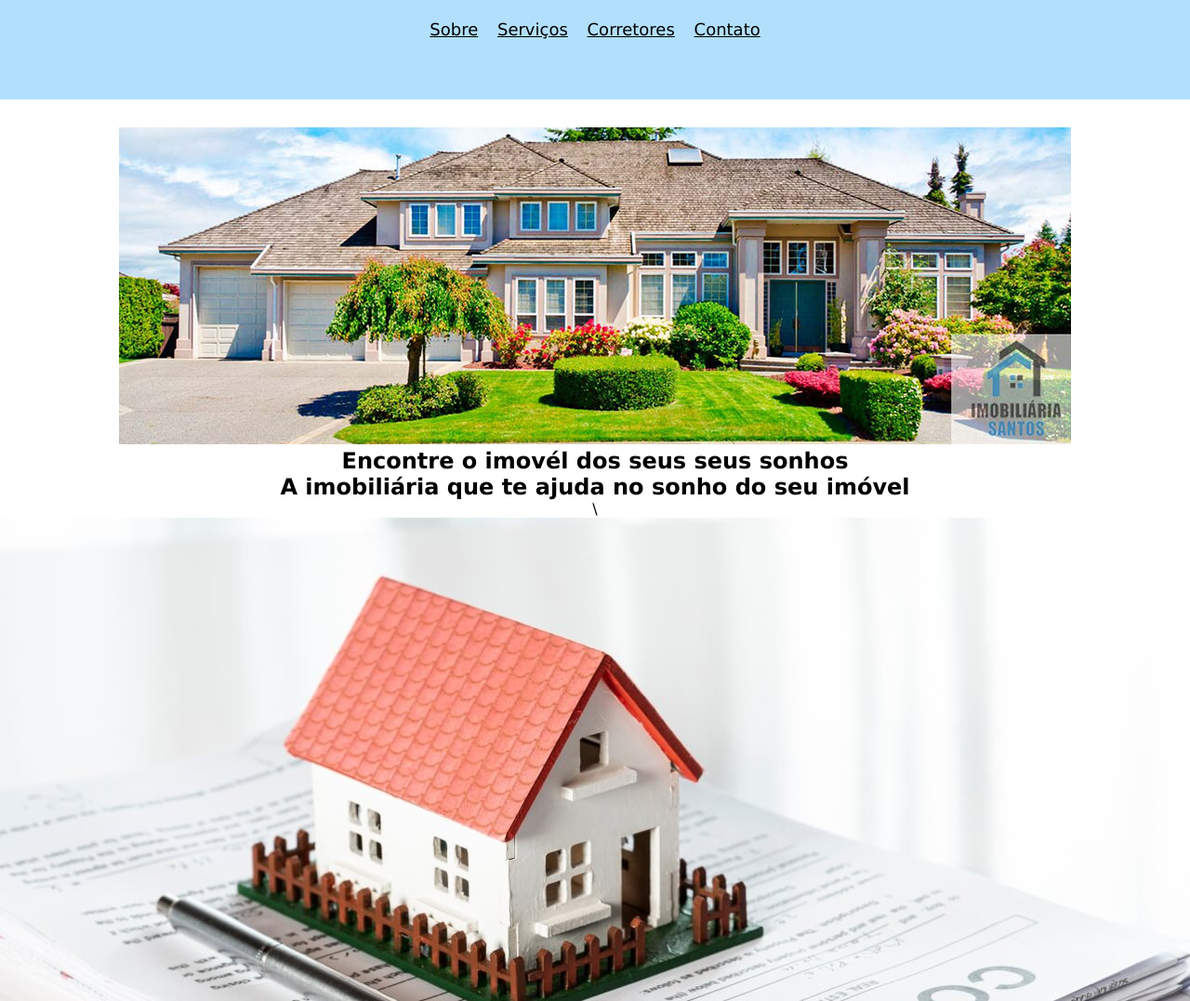
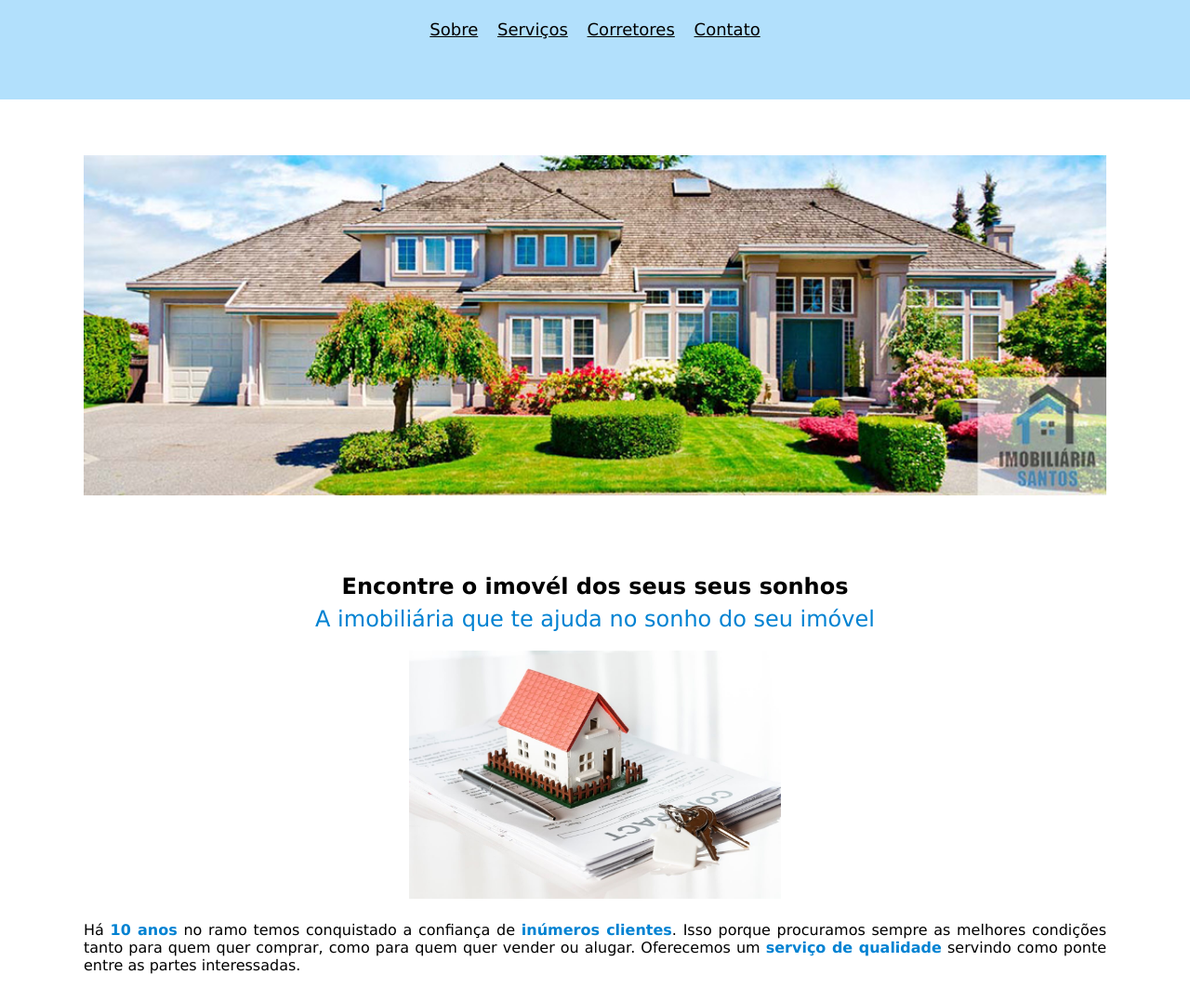
Before and after one commit to brunnosoaress/projeto-imobiliaria-santos, a plain HTML site: page index.html in a window 1280 px wide. Shown: the part 223-1300 px from the top of the page at 93% size. Drawn offline with Linux system fonts and the light colour scheme.

Commit message:
adiciona arquivo CSS para estilização da página

```diff
--- a/index.html
+++ b/index.html
@@ -19,14 +19,15 @@
 
     <main>
         <section id="secao-sobre">
-            <img src="assets/banner.jpg" alt="Banner da Imobiliária Santos">
+            <img id="banner" src="assets/banner.jpg" alt="Banner da Imobiliária Santos">
             <h1>Encontre o imovél dos seus seus sonhos</h1>
-            <h2>A imobiliária que te ajuda no sonho do seu imóvel</h2>\
+            <h2><span>A imobiliária que te ajuda no sonho do seu imóvel</span></h2>
             <img src="assets/imovel-assinatura.jpg" alt="Imagem de um contrato de imovél">
             <p>
-                Há 10 anos no ramo temos conquistado a confiança de inúmeros clientes. Isso
+                Há <span class="negrito">10 anos</span> no ramo temos conquistado a confiança de <span class="negrito">
+                inúmeros clientes</span>. Isso
                 porque procuramos sempre as melhores condições tanto para quem quer comprar,
-                como para quem quer vender ou alugar. Oferecemos um serviço de qualidade
+                como para quem quer vender ou alugar. Oferecemos um <span class="negrito">serviço de qualidade</span>
                 servindo como ponte entre as partes interessadas.
             </p>
         </section>
--- a/style/estilos.css
+++ b/style/estilos.css
@@ -8,6 +8,14 @@
 body {
     text-align: center;
     font-family: Verdana, sans-serif;
+}
+
+span {
+    color: #0082d2;
+}
+
+.negrito {
+    font-weight: bold;
 }
 
 #cabecalho {
@@ -27,3 +35,34 @@ body {
     word-spacing: 15px;
     font-size: 18px;
 }
+
+#secao-sobre {
+    width: 1100px;
+    margin: 0 auto;
+}
+
+#secao-sobre #banner {
+    margin-top: 30px;
+    margin-bottom: 80px;
+    width: 1100px;
+}
+
+#secao-sobre h2 {
+    font-weight: normal;
+    margin-top: 7px;
+}
+
+#secao-sobre img {
+    width: 400px;
+    margin: 20px 0;
+}
+
+#secao-sobre p {
+    text-align: justify;
+    margin-bottom: 50px;
+}
+
+#secao-servicos {
+    background-color: #3391ef;
+    height: 700px;
+}
```
